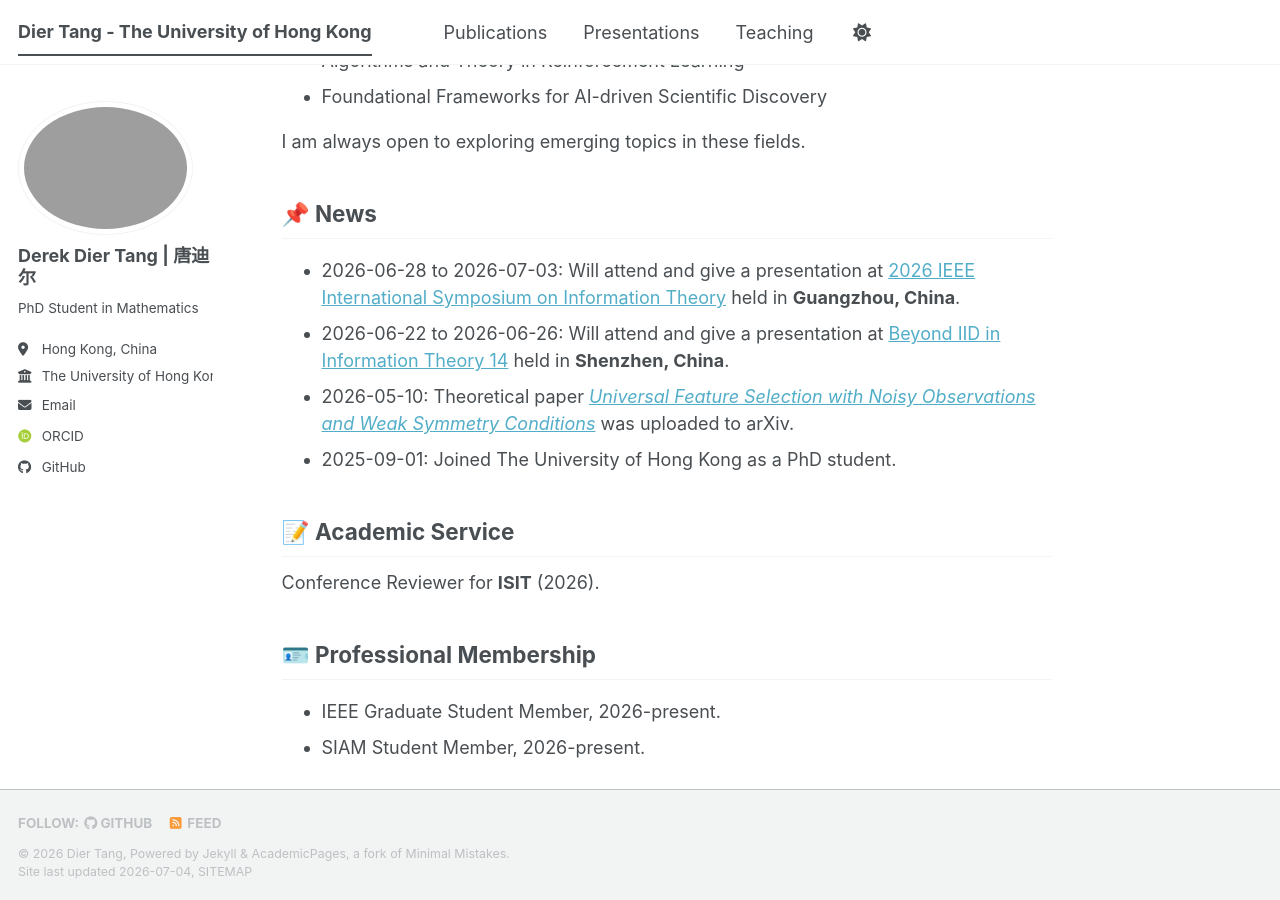
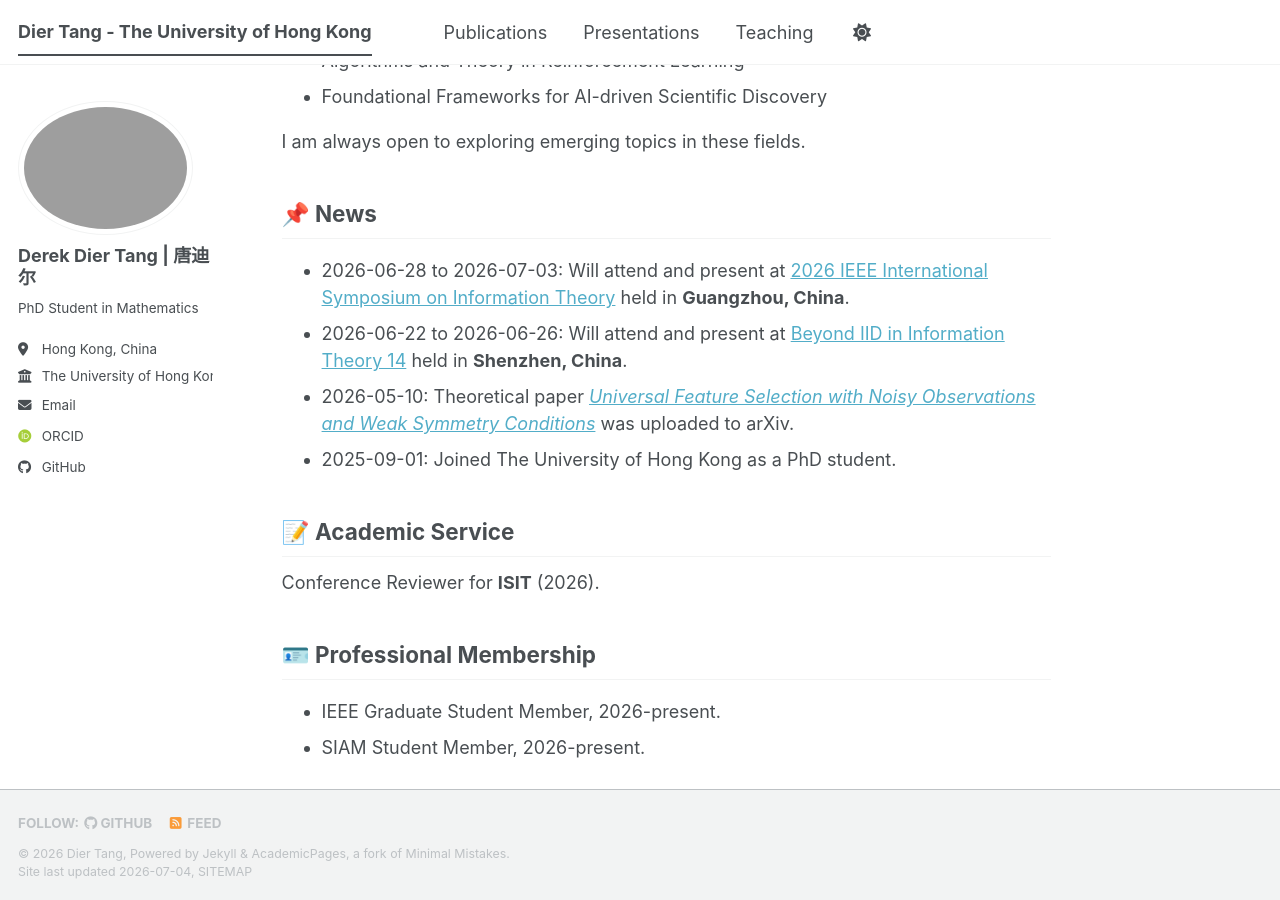
Before and after one commit to TangDier03/tangdier03.github.io, a Jekyll site: the page built from _pages/about.md, in a window 1280 px wide and 900 px high, scrolled down 350 px. Built offline with Jekyll 4.4.1, drawn with Linux system fonts in a browser that asks for light colours; some web fonts are replaced; a script bundle is joined from its source files by our own code; library files that are not in the unit come from our copies.

Commit message:
Update about.md

```diff
--- a/_pages/about.md
+++ b/_pages/about.md
@@ -22,8 +22,8 @@ I am always open to exploring emerging topics in these fields.
 
 ## 📌 News
 
-- 2026-06-28 to 2026-07-03: Will attend and give a presentation at [2026 IEEE International Symposium on Information Theory](https://2026.ieee-isit.org/) held in **Guangzhou, China**.
-- 2026-06-22 to 2026-06-26: Will attend and give a presentation at [Beyond IID in Information Theory 14](https://www.beyondiid2026.com/) held in **Shenzhen, China**.
+- 2026-06-28 to 2026-07-03: Will attend and present at [2026 IEEE International Symposium on Information Theory](https://2026.ieee-isit.org/) held in **Guangzhou, China**.
+- 2026-06-22 to 2026-06-26: Will attend and present at [Beyond IID in Information Theory 14](https://www.beyondiid2026.com/) held in **Shenzhen, China**.
 - 2026-05-10: Theoretical paper [*Universal Feature Selection with Noisy Observations and Weak Symmetry Conditions*](https://tangdier03.github.io/publications/Universal%20Feature%20Selection/) was uploaded to arXiv.
 - 2025-09-01: Joined The University of Hong Kong as a PhD student.
 
```
